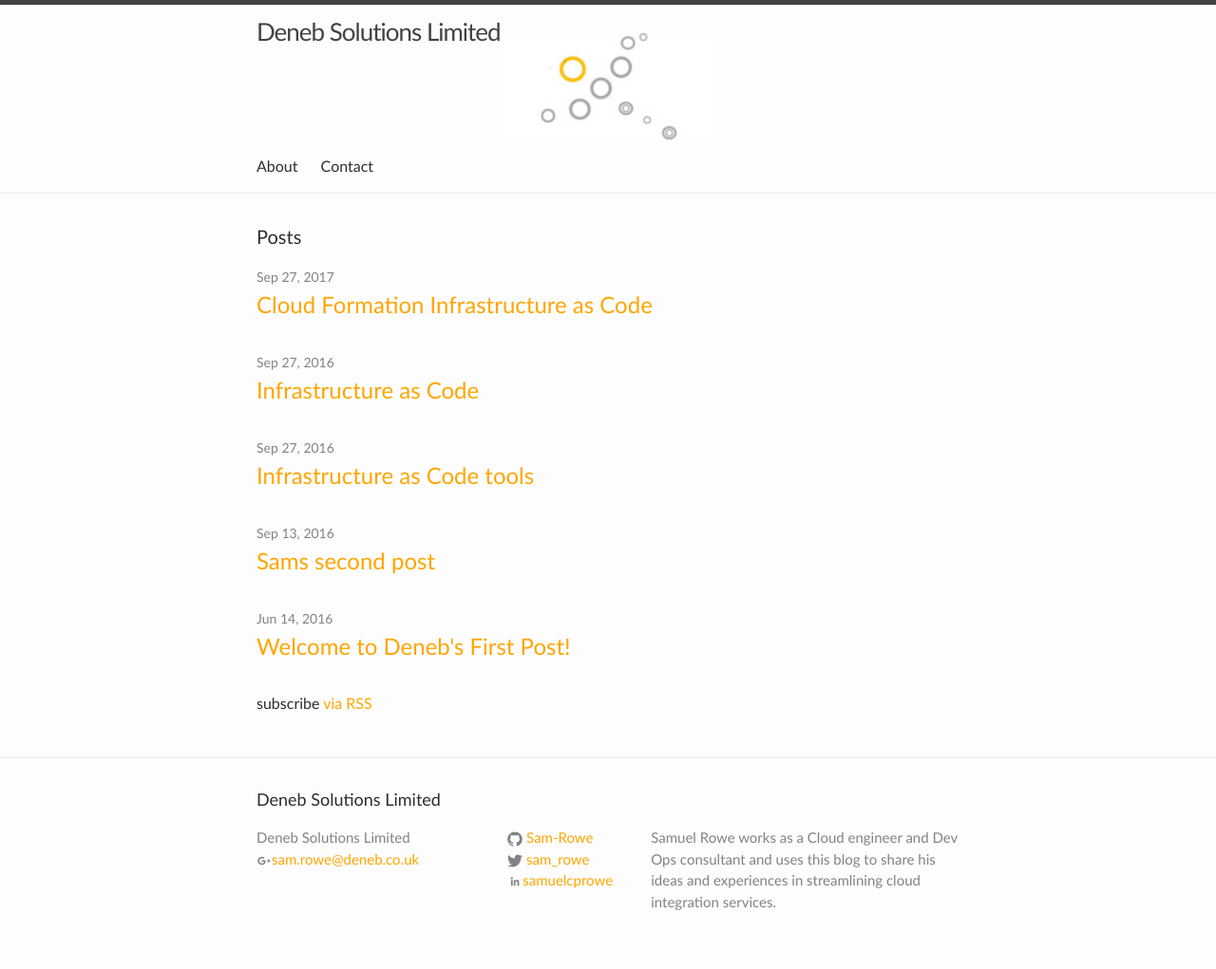
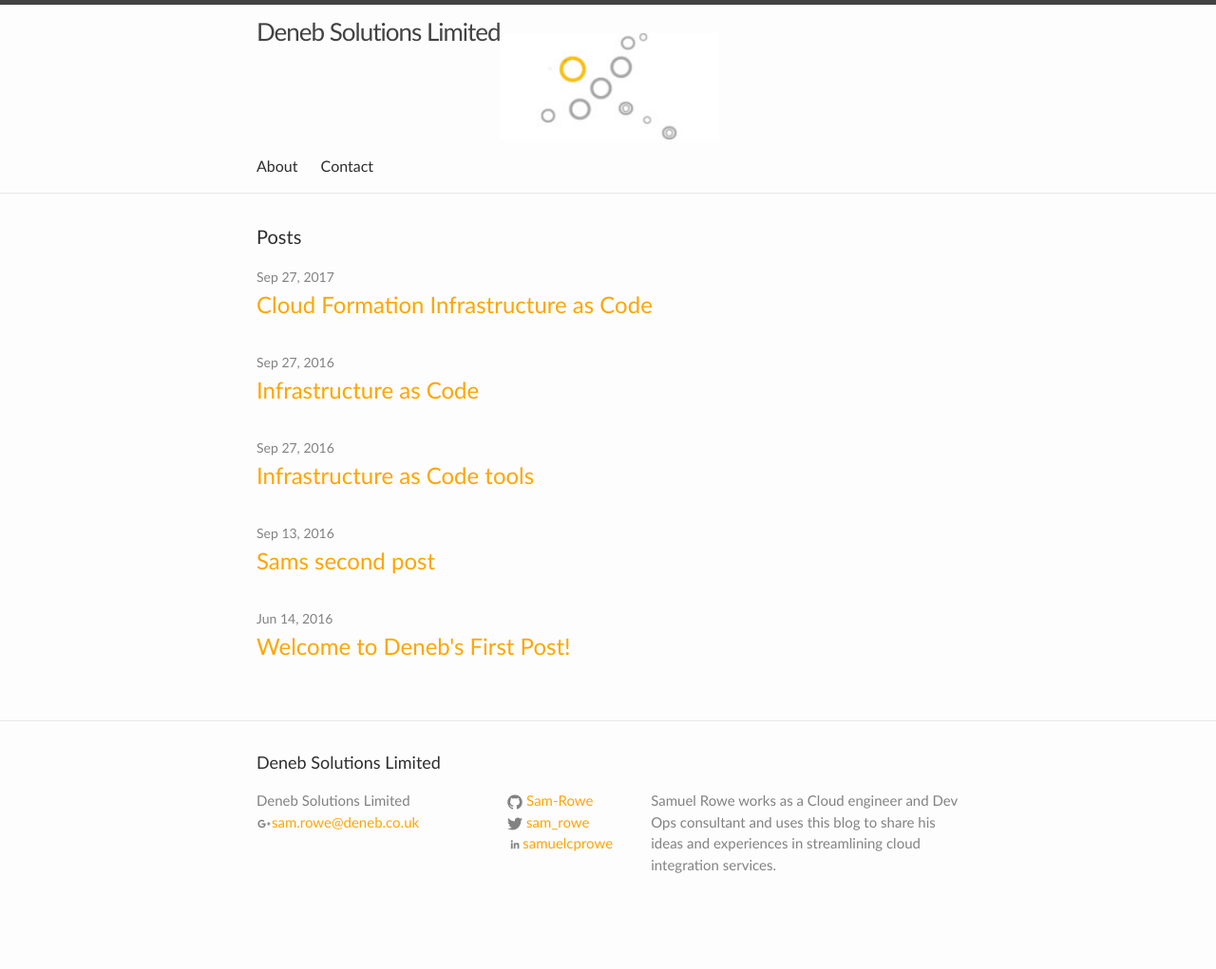
Before and after one commit to emily-dsl/personal-website.github.io, a Jekyll site: the page built from index.html, in a window 1280 px wide. Shown: the whole page at 95% size. Built offline with Jekyll 4.4.1, drawn with Linux system fonts in a browser that asks for light colours; after the commit the page ends 982 px from its top, so only the background shows below that.

Commit message:
m- "removed the RSS link"

```diff
--- a/index.html
+++ b/index.html
@@ -18,6 +18,6 @@
     {% endfor %}
   </ul>
 
-  <p class="rss-subscribe">subscribe <a href="{{ "/feed.xml" | prepend: site.baseurl }}">via RSS</a></p>
+ <!-- <p class="rss-subscribe">subscribe <a href="{{ "/feed.xml" | prepend: site.baseurl }}">via RSS</a></p>-->
 
 </div>
```
